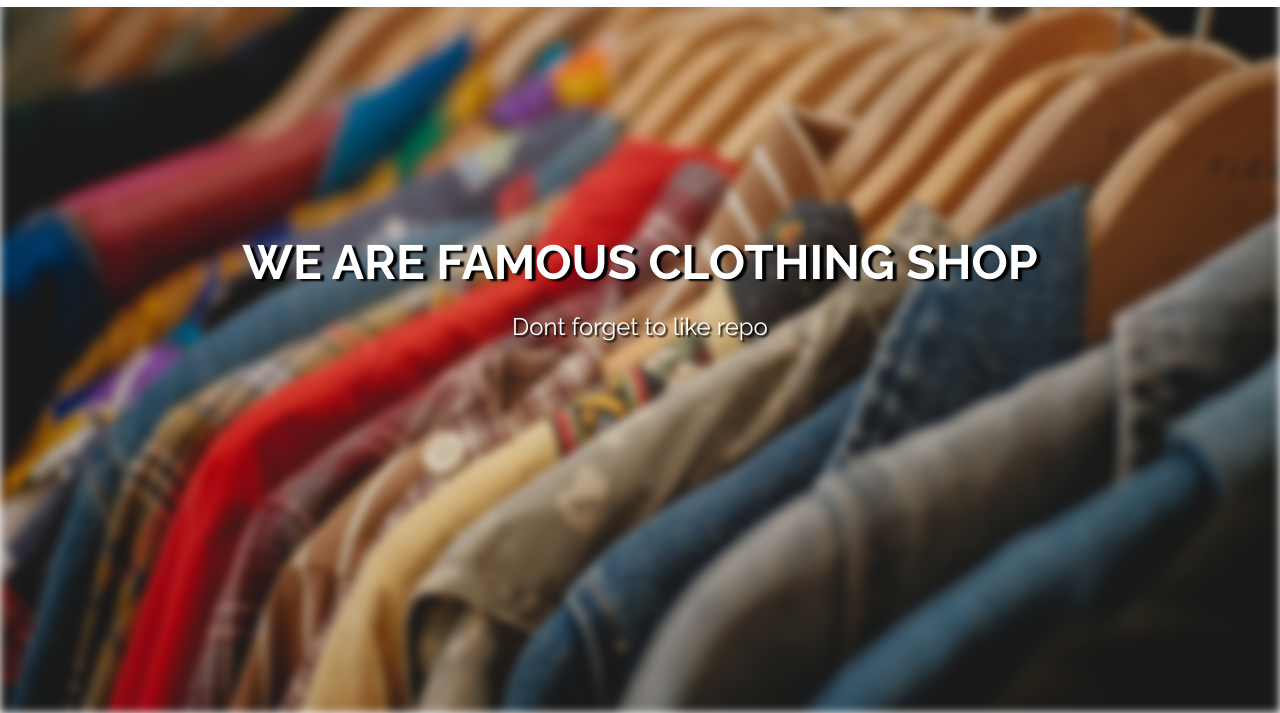
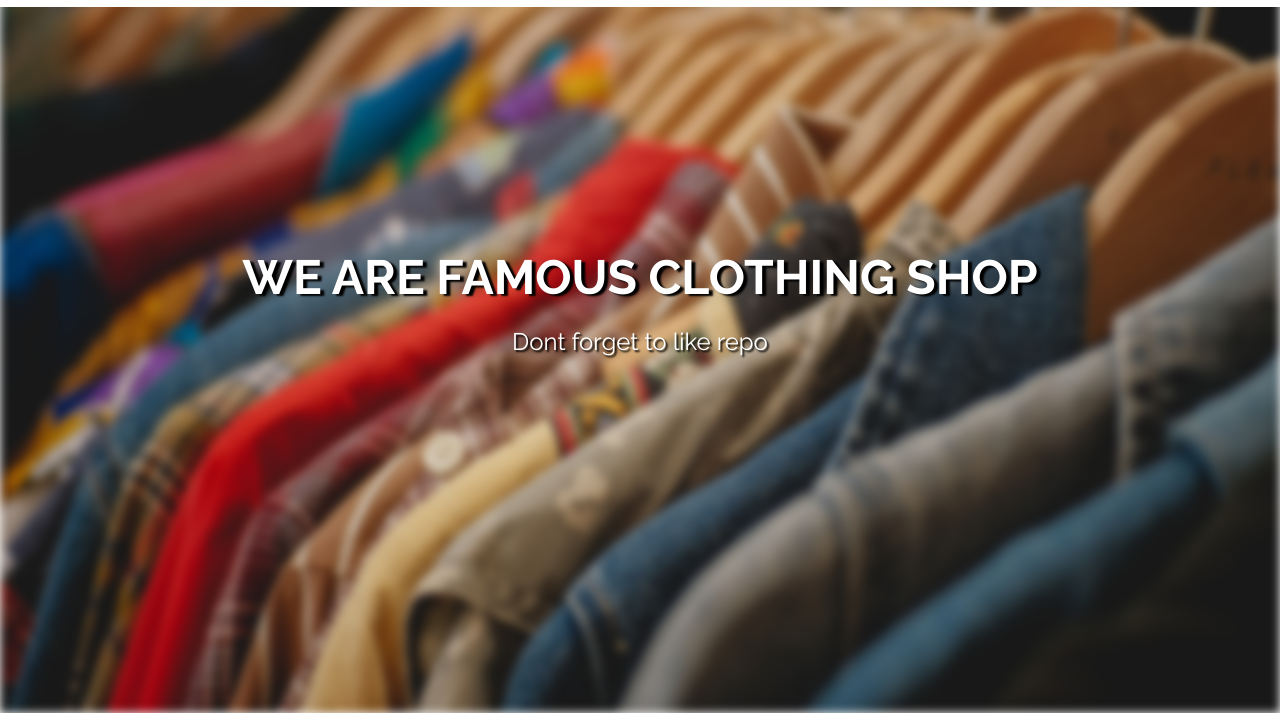
Before and after one commit to MiladSadeghi/clothesShopping, a plain HTML site: page index.html in a window 1280 px wide. Shown: the part 87-800 px from the top of the page. Drawn offline with Linux system fonts and the light colour scheme.

```diff
--- a/assest/style.css
+++ b/assest/style.css
@@ -112,7 +112,7 @@ header .hero {
   flex-direction: column;
   align-items: center;
   justify-content: center;
-  height: 539px;
+  height: 569px;
 }
 
 header .hero img{
```
Also changed, not shown: 1 other file.
